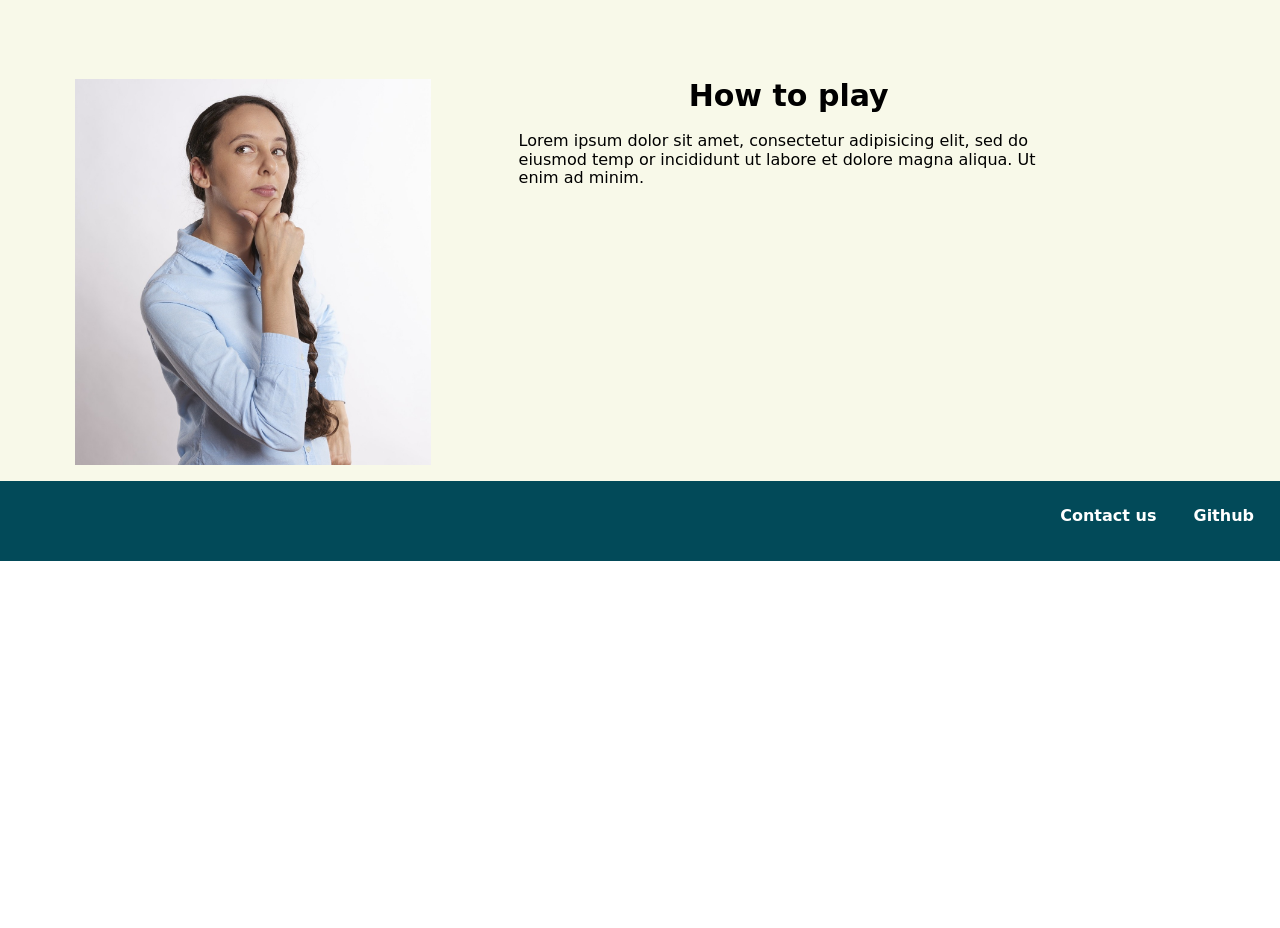
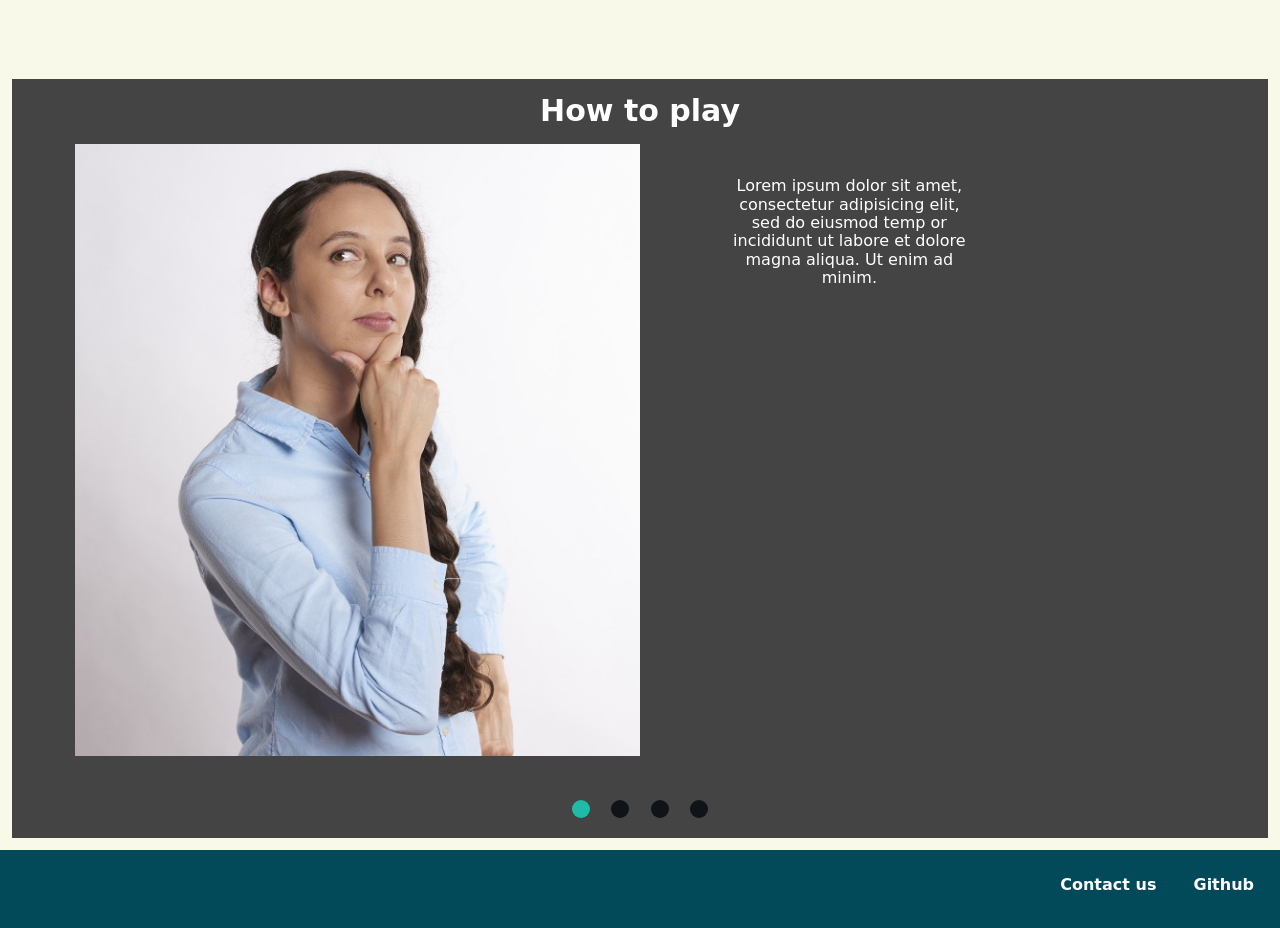
Before and after one commit to ricmtz/TriviaCrack, a website: page app/index.html in a window 1280 px wide. Shown: the part 600-1528 px from the top of the page. Before the commit the page ends 1161 px from the top, so only its background shows below. Drawn offline with Linux system fonts and the light colour scheme.

Commit message:
#21 carrusel before add musthach

```diff
--- /dev/null
+++ b/app/css/carrusel.css
@@ -0,0 +1,96 @@
+:root {
+    --slidebox-color: #444;
+    --owl-controls-color: #000000;
+    --owl-page-color: #101318;
+    --owl-page-active-color: #1fbba6;
+}
+
+* {
+    box-sizing:border-box;
+}
+
+.slideshow-container {
+    max-width: 100%;
+    margin:auto;
+    background-color: var(--slidebox-color);
+    padding-bottom: 15px;
+}
+
+.slides{
+    display:none;
+}
+
+.prev, .next{
+    cursor:pointer;
+    position:absolute;
+    top:50%;
+    width:auto;
+    margin-top:-22px;
+    padding:16px;
+    color:white;
+    font-weight:bold;
+    font-size:18px;
+    transition:0.6s ease;
+    border-radius:0 3px 3px 0;
+}
+
+.next{
+    right:0;
+    border-radius:3px 0 0 3px;
+}
+
+.prev:hover, .next:hover{
+    background-color:rgba(0,0,0,0.8);
+}
+
+.owl-controls {
+    display: block;
+    width: 100%;
+    margin: 40px 0 0;
+    text-align: center;
+    -webkit-user-select: none;
+    -khtml-user-select: none;
+    -moz-user-select: none;
+    -ms-user-select: none;
+    user-select: none;
+    -webkit-tap-highlight-color: var(--owl-controls-color);
+}
+
+.owl-controls .owl-page {
+    width: 18px;
+    height: 18px;
+    display: inline-block;
+    border-radius: 50%;
+    margin: 0 8px;
+    background-color: var(--owl-page-color);
+    cursor: pointer;
+}
+
+.owl-controls .owl-page.active {
+    background: var(--owl-page-active-color);
+}
+
+.fade {
+    -webkit-animation-name:fade;
+    -webkit-animation-duration:1.5s;
+    animation-name:fade;
+    animation-duration:1.5s;
+}
+
+@-webkit-keyframes fade {
+    from {
+        opacity:.4
+    }
+    to {
+        opacity:1
+    }
+}
+
+@keyframes fade{
+    from {
+        opacity:.4
+    }
+    to {
+        opacity:1
+    }
+}
--- a/app/css/library.css
+++ b/app/css/library.css
@@ -291,8 +291,12 @@ select {
     }
 
     .nav-menu{
-      background-color: var(--secondary-color);
-      position: relative;
+        background-color: var(--secondary-color);
+        position: relative;
+    }
+
+    .nav-menu.scroller{
+        background-color: var(--main-color);
     }
 
     .nav-menu li {
--- a/app/css/principal.css
+++ b/app/css/principal.css
@@ -1,21 +1,25 @@
+:root {
+    --name-text-color: #ec2a2a;
+    --text-shadow-color: #000;
+    --welcome-color: #000055;
+    --tutorial-color: #FFF;
+}
+
 h1 {
     font-size: 50px;
-    color: #ec2a2a;
-    text-shadow: 2px 2px #000000;
+    color: var(--name-text-color);
+    text-shadow: 2px 2px var(--text-shadow-color);
     display: inline;
 }
 
 h2 {
     font-size:  40px;
-    color: #000055;
+    color: var(--welcome-color);
 }
 
 h3 {
     font-size: 30px;
-    text-align: center;
 }
-
-/*  */
 
 .welcome-item {
     width: 100%;
@@ -35,12 +39,15 @@ h3 {
     margin: 5% 10%;
 }
 
-.picture-how{
+.picture-how {
     padding-left: 5%;
+    max-width: 50%;
 }
 
 .text-how {
-    padding-left: 7%;
+    padding: 15px 7%;
+    text-align: center;
+    color: var(--tutorial-color);
 }
 
 @media screen and (max-width: 800px) {
@@ -63,7 +70,7 @@ h3 {
     }
 }
 
-@media screen and (max-width: 400px) {
+@media screen and (max-width: 450px) {
     h1 {
         display: none;
     }
--- a/app/index.html
+++ b/app/index.html
@@ -11,6 +11,7 @@
   <link rel="stylesheet" href="css/library.css">
   <link rel="stylesheet" href="css/buttons.css">
   <link rel="stylesheet" href="css/principal.css">
+  <link rel="stylesheet" href="css/carrusel.css">
   <link rel="shortcut icon" href="favicon.ico">
 
   <!-- <link href="https://fonts.googleapis.com/css?family=Handlee" rel="stylesheet"> -->
@@ -55,12 +56,16 @@
       </a>
     </div>
 
-    <div id="how-to-play" class="multiple-container">
-      <div class="col-4 picture-how">
+    <div id="how-to-play" class="multiple-container slideshow-container">
+      <div class="col-12 text-how">
+        <h3>How to play</h3>
+      </div>
+      <div class="slides fade">
+        <div  class="multiple-container">
+          <div class="col-6 picture-how">
             <img id="picture-how" src="img/how to play.jpg" class="col-12">
           </div>
-      <div class="col-6 text-how">
-        <h3>How to play</h3>
+          <div class="col-4 text-how">
             <br />
             <p>Lorem ipsum dolor sit amet, consectetur adipisicing elit,
               sed do eiusmod temp or incididunt ut labore et dolore magna aliqua.
@@ -68,6 +73,51 @@
             </p>
           </div>
         </div>
+      </div>
+      <div class="slides fade">
+        <img src="" class="col-12">
+      </div>
+      <div class="slides fade">
+      </div>
+      <!--<a class="prev" onclick="plusSlides(-1)">&#10094;</a>
+      <a class="next" onclick="plusSlides(1)">&#10095;</a> -->
+
+      <div class="owl-controls">
+        <div class="owl-pagination">
+          <div class="owl-page active">
+            <span class=""></span>
+          </div>
+          <div class="owl-page">
+            <span class=""></span>
+          </div>
+          <div class="owl-page">
+            <span class=""></span>
+          </div>
+          <div class="owl-page">
+            <span class=""></span>
+          </div>
+        </div>
+      </div>
+
+    </div>
+    <script>
+    var slideIndex = 0;
+    showSlides();
+
+    function showSlides() {
+           var i;
+           var slides = document.getElementsByClassName("slides");
+           for (i = 0; i < slides.length; i++) {
+            slides[i].style.display = "none";
+           }
+           slideIndex++;
+           if(slideIndex > slides.length) {slideIndex = 1}
+           slides[slideIndex-1].style.display = "block";
+           setTimeout(showSlides,7000);
+    }
+    </script>
+
+
 
   </main>
   <footer>
--- a/app/js/menu.js
+++ b/app/js/menu.js
@@ -1,4 +1,3 @@
-
 function show() {
     const menu = document.getElementById('menu');
     menu.classList.toggle('hide');
@@ -8,17 +7,19 @@ function headerScroll() {
     const header = document.getElementsByTagName('header');
     const logo = document.getElementById('logo');
     const options = document.getElementById('drop-menu');
-    const menu = document.getElementById('menu').parentNode;
+    const menu = document.getElementById('menu');
     if (window.scrollY <= 100){
         header[0].classList.remove('scroller');
         options.classList.remove('scroller');
-        menu.classList.add('menu');
+        menu.classList.remove('scroller');
+        menu.parentNode.classList.add('menu');
         itemMenuScroll(false);
     }
     else {
         header[0].classList.add('scroller');
         options.classList.add('scroller');
-        menu.classList.remove('menu');
+        menu.classList.add('scroller');
+        menu.parentNode.classList.remove('menu');
         itemMenuScroll(true);
     }
 }
@@ -39,8 +40,7 @@ function itemMenuScroll(add){
 
 function changePictureWelcome(){
     const picture = document.getElementById('welcome');
-    console.log(window.screen.width);
-    if (window.screen.width >= 400) {
+    if (window.screen.width > 450) {
         picture.src = "img/welcome.png";
     }
     else {
@@ -54,6 +54,7 @@ function loading(){
     changePictureWelcome();
 }
 
+
 window.addEventListener('scroll',headerScroll);
 window.addEventListener('load', loading);
 window.addEventListener('resize', changePictureWelcome);
```
Lines whose indentation alone changed are shown as unchanged.
